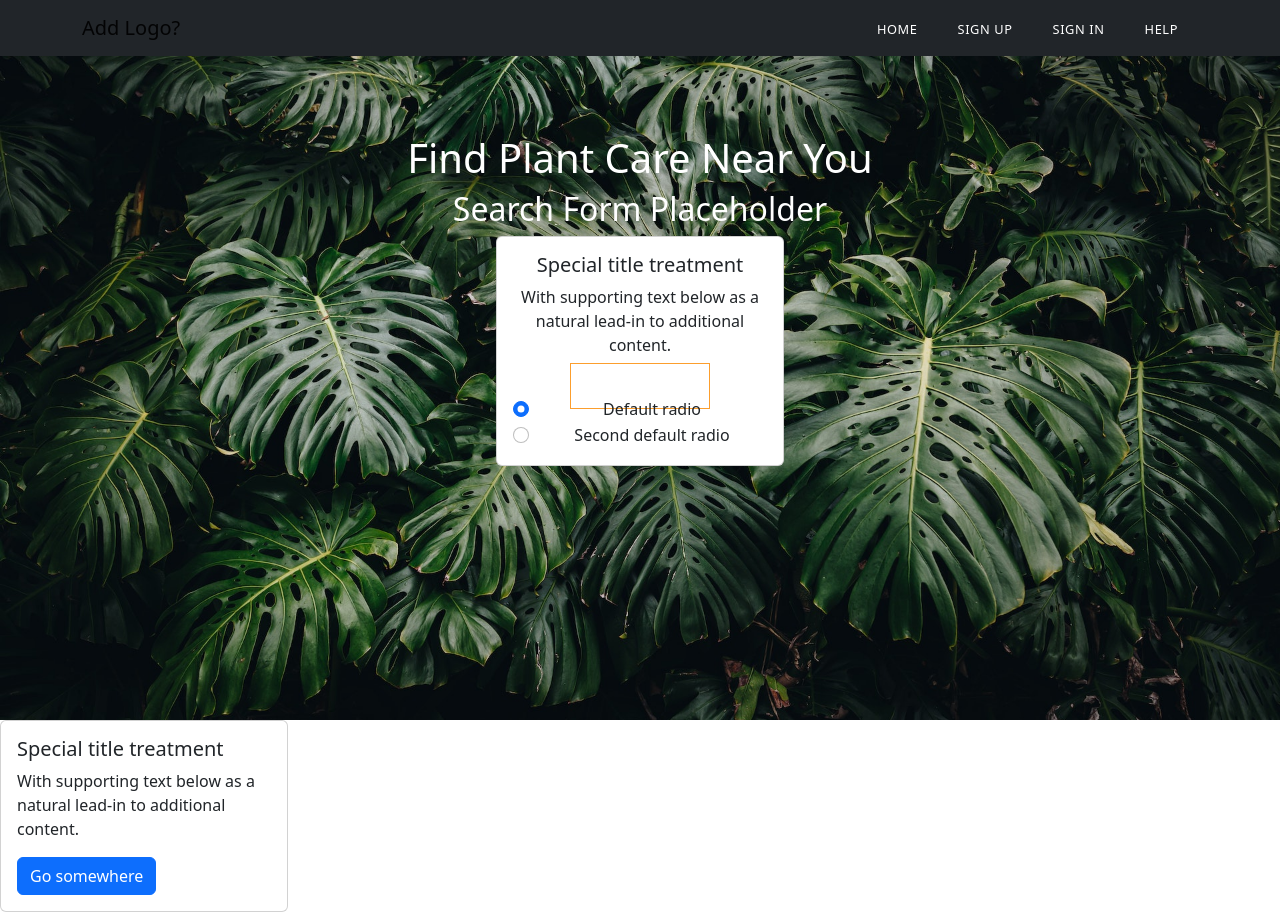
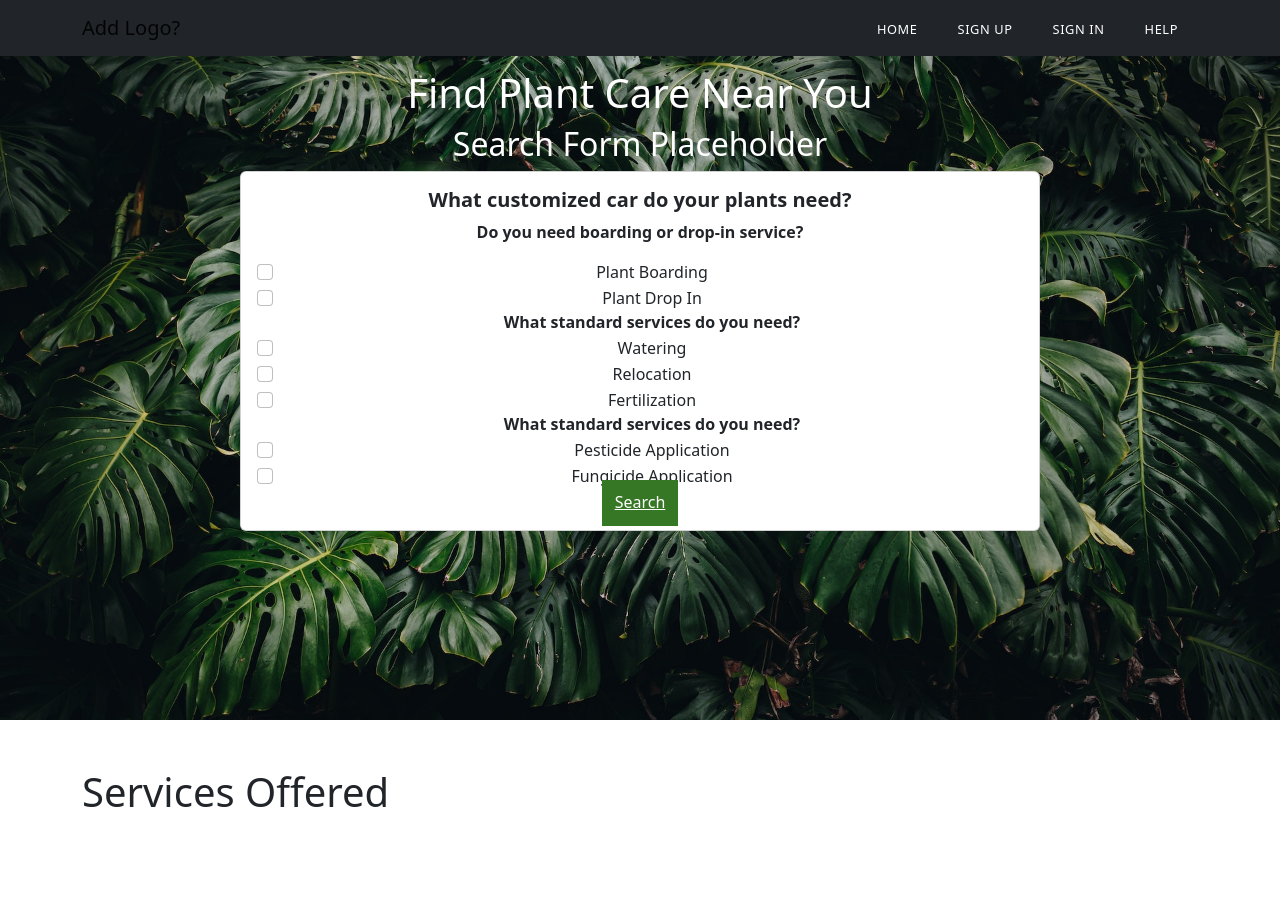
Before and after one commit to smcconaha/plant-people-frontend, a React (Create React App) app in the folder plants/: page / in a window 1280 px wide. After the commit the page ends 872 px from the top, so only its background shows below. Built offline with nearby package versions, Linux system fonts and the light colour scheme; no server answers.

Commit message:
Updated service component

```diff
--- a/plants/src/App.css
+++ b/plants/src/App.css
@@ -2,6 +2,7 @@
 
 :root {
   --main-text-color: #FFFFFF;
+  --green-accent-color: #357725;
 }
 
 .body {
@@ -35,18 +36,23 @@
   color: var(--main-text-color);
 }
 
-.btn-main-offer {
-  border: 1px solid#FC9E2D;
+.searchBtn {
+  border: 1px solid var(--green-accent-color);
+  background-color: var(--green-accent-color);
   border-radius: 0;
   padding: 0.625rem 0.75rem 0.75rem 0.75rem;
-  color: #fff;
+  color: var(--main-text-color);
   margin: 2rem;
 }
 
-.btn-main-offer:hover {
+.searchBtn:hover {
   text-decoration: none;
-  background-color: #FC9E2D;
-  color: #fff;
+  background-color: #235816;
+  color: var(---main-text-color);
+}
+
+.card-text, .card-title {
+  font-weight: bold;
 }
 
 /*NAV BAR LINKS*/
--- a/plants/src/App.js
+++ b/plants/src/App.js
@@ -9,7 +9,10 @@ import Service from './components/Service';
 
 function App() {
   const baseURL = "https://8000-smcconaha-plantpeopleba-iy6u095z2ql.ws-us77.gitpod.io/config/services/"
-  const [page, setPage] = useState ('Home');
+  const activePage = 'Home'
+
+  const componentArr = []
+  const [page, setPage] = useState (activePage);
   const [data, setData] = useState([]);
 
   useEffect(() => {
@@ -17,26 +20,25 @@ function App() {
           setData(response.data);
       });
   }, []);
+  console.log()
+  const objComp = {
+    Home: <><Navbar /> <Header /> <Service serviceData={data}/></>,
+  }
+
+  for(let key in objComp) {
+    if(key == page) {
+      componentArr.push(objComp[key])
+    }
+  }
 
   return (
     <>
-      <Navbar />
-      <Header />
-      <Service />
-      {/* <Navbar handleClick={setPage}/>
-      {page === 'Home' &&
-        <Header /> &&
-        <Service serviceData={data}/>
-      }
-      {page === 'Sign Up' &&
-        <Header />
-      }
-      {page === 'Sign In' &&
-        <Header />
-      }
-      {page === 'Help' &&
-        <Header />
-      } */}
+      <Navbar
+      page={page}
+      setPage={setPage}
+      />
+
+      <div>{componentArr}</div>
     </>
   );
 }
--- a/plants/src/components/Header.js
+++ b/plants/src/components/Header.js
@@ -6,23 +6,55 @@ const Header = () => {
             <div className="main-info">
                 <h1>Find Plant Care Near You</h1>
                 <h2>Search Form Placeholder</h2>
-                <div className="card" style={{ width : '18rem' }}>
+                <div className="card" style={{ width : '50rem' }}>
                     <div className="card-body">
-                        <h5 className="card-title">Special title treatment</h5>
-                        <p className="card-text">With supporting text below as a natural lead-in to additional content.</p>
-                        <a href="#" className="btn-main-offer">Go somewhere</a>
+                        <h5 className="card-title">What customized car do your plants need?</h5>
+                        <p className="card-text">Do you need boarding or drop-in service?</p>
                         <div className="form-check">
-                            <input className="form-check-input" type="radio" name="exampleRadios" id="exampleRadios1" value="option1" checked/>
-                            <label className="form-check-label" for="exampleRadios1">
-                                Default radio
+                            <input className="form-check-input" type="checkbox" id="flexCheckDefault" value="Plant Boarding"/>
+                            <label className="form-check-label" for="flexCheckDefault">
+                                Plant Boarding
                             </label>
                         </div>
                         <div className="form-check">
-                            <input className="form-check-input" type="radio" name="exampleRadios" id="exampleRadios2" value="option2"/>
-                            <label className="form-check-label" for="exampleRadios2">
-                                Second default radio
+                            <input className="form-check-input" type="checkbox" id="flexCheckChecked" value="Plant Drop In"/>
+                            <label className="form-check-label" for="flexCheckDefault">
+                                Plant Drop In
+                            </label>
+                        <p className="card-text">What standard services do you need?</p>
+                        </div>
+                        <div className="form-check">
+                            <input className="form-check-input" type="checkbox" id="flexCheckChecked" value="Watering"/>
+                            <label className="form-check-label" for="flexCheckDefault">
+                                Watering
                             </label>
                         </div>
+                        <div className="form-check">
+                            <input className="form-check-input" type="checkbox" id="flexCheckChecked" value="Relocation"/>
+                            <label className="form-check-label" for="flexCheckDefault">
+                                Relocation
+                            </label>
+                        </div>
+                        <div className="form-check">
+                            <input className="form-check-input" type="checkbox" id="flexCheckChecked" value="Fertilization"/>
+                            <label className="form-check-label" for="flexCheckDefault">
+                                Fertilization
+                            </label>
+                        <p className="card-text">What standard services do you need?</p>
+                        </div>
+                        <div className="form-check">
+                            <input className="form-check-input" type="checkbox" id="flexCheckChecked" value="Pesticide Application"/>
+                            <label className="form-check-label" for="flexCheckDefault">
+                                Pesticide Application
+                            </label>
+                        </div>
+                        <div className="form-check">
+                            <input className="form-check-input" type="checkbox" id="flexCheckChecked" value="Fungicide Application"/>
+                            <label className="form-check-label" for="flexCheckDefault">
+                                Fungicide Application
+                            </label>
+                        </div>
+                        <a href="#" className="searchBtn">Search</a>
                     </div>
                 </div>
             </div>
--- a/plants/src/components/Service.js
+++ b/plants/src/components/Service.js
@@ -1,28 +1,32 @@
 import React from 'react';
 
-const Service = () => {
-    // {props.map((id) => {
+const Service = (props) => {
+
+    let data = [...props.serviceData]
+
+    let items = []
+
+    for (const item of data) {
+        items.push(
+            <>
+                <p>{item.name}</p>
+                <p>{item.description}</p>
+            </>
+        )
+    }
+
     return (
-        <div>
-            <div className="card" style={{ width : '18rem' }}>
-                <div className="card-body">
-                    <h5 className="card-title">Special title treatment</h5>
-                    <p className="card-text">With supporting text below as a natural lead-in to additional content.</p>
-                    <a href="#" className="btn btn-primary">Go somewhere</a>
+        <>
+        <div id="serviceContainer" className='container py-5'>
+            <div className='row'>
+                <div className='col-lg-6 col-xm-12'>
+                    <h1 className='service'>Services Offered</h1>
+                    {items}
                 </div>
             </div>
         </div>
-        // <div id="service" className='container py-5'>
-        //     <div className='row'>
-        //         <div className='col-lg-6 col-xm-12'>
-        //             <h1 className='service'>Services Offered</h1>
-        //             <p>{id.name}</p>
-        //             <p>{id.description}</p>
-        //         </div>
-        //     </div>
-        // </div>
+        </>
     )
-    // })}
 }
 
 export default Service;
```
